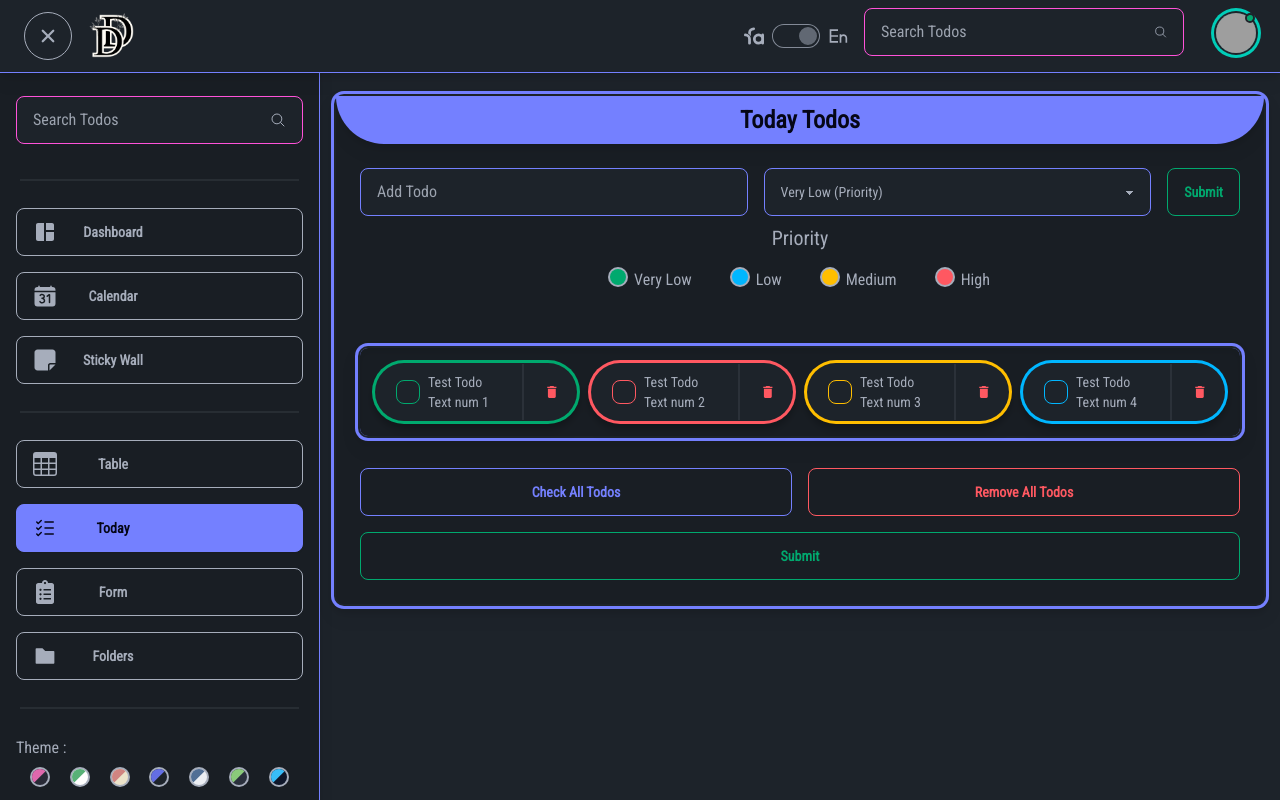
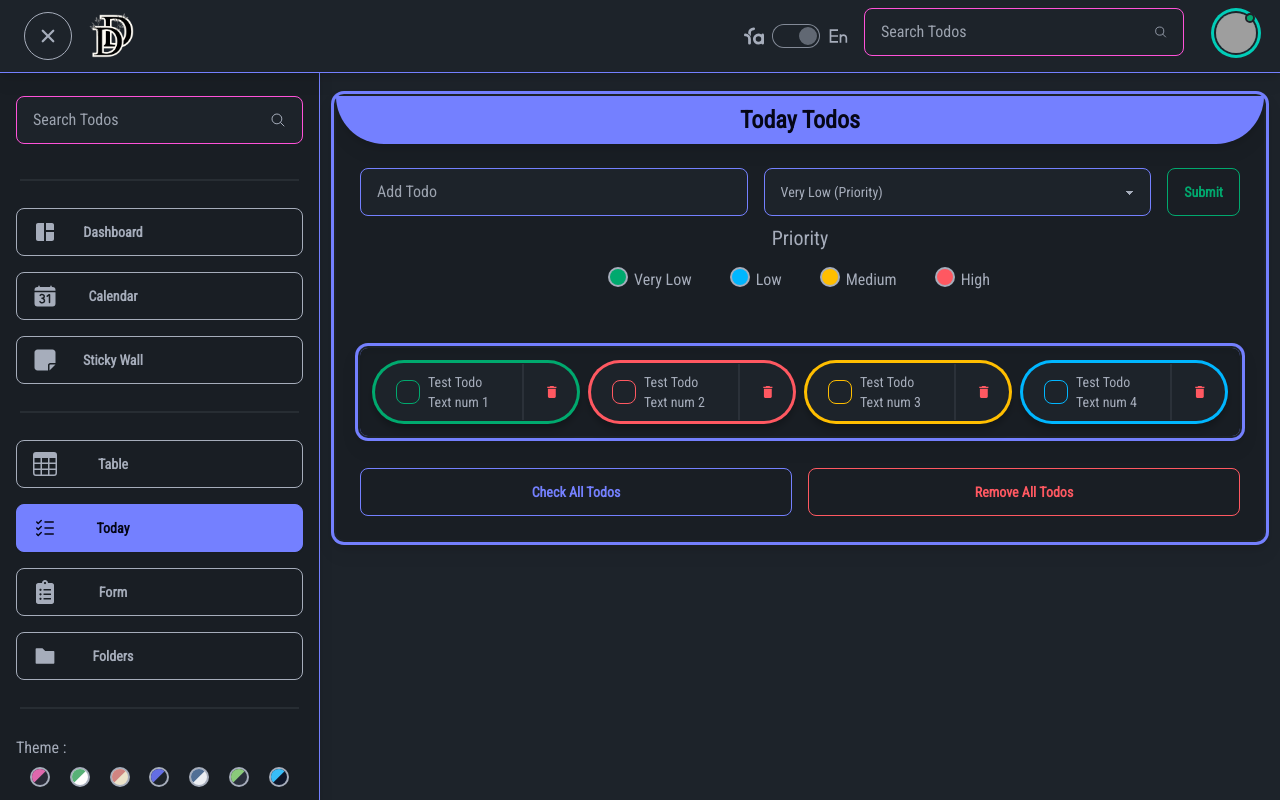
Before and after one commit to Ali-boorboor/Daily-Doings, a React (Vite) app: page /today in a window 1280 px wide. Built offline with nearby package versions, Linux system fonts and the light colour scheme; grey boxes are pictures that could not be loaded.

Commit message:
small edit

```diff
--- a/src/components/organisms/TodayOrganisms/TodayTodosForm.tsx
+++ b/src/components/organisms/TodayOrganisms/TodayTodosForm.tsx
@@ -92,7 +92,7 @@ function TodayTodosForm() {
               <MdDelete className="w-6 h-6 fill-error cursor-pointer" />
             </div>
           </div>
-          <div className="flex flex-wrap gap-4 mt-8 mb-4">
+          <div className="flex flex-wrap gap-4 mt-8">
             <Button
               style="btn-primary basis-1/3 grow"
               text={t("todayCheckAllBtn")}
@@ -110,12 +110,6 @@ function TodayTodosForm() {
               isOutlineBtn
             />
           </div>
-          <Button
-            style="btn-success w-full"
-            text={t("submitBtn")}
-            type="submit"
-            isOutlineBtn
-          />
         </Form>
       )}
     </Formik>
```
